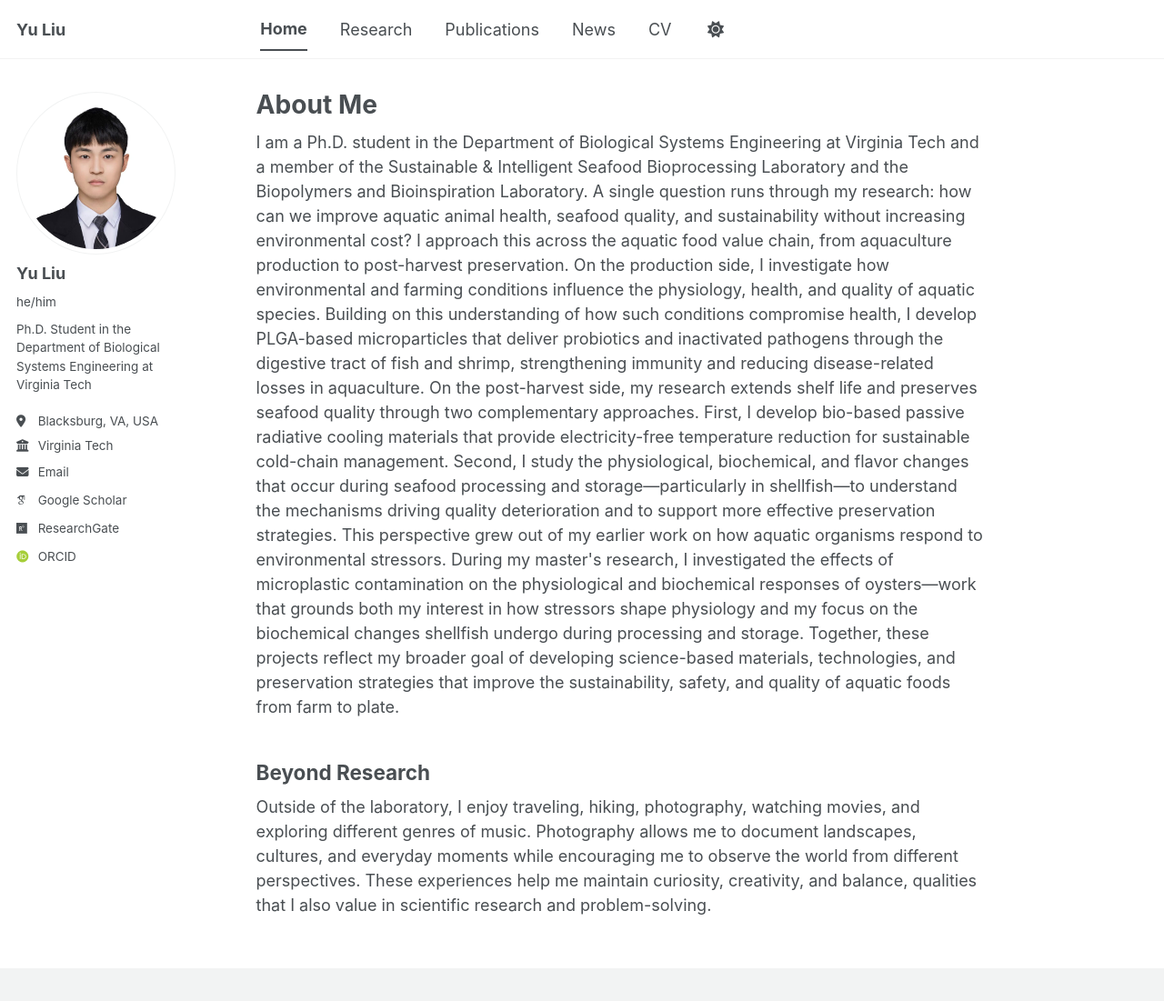
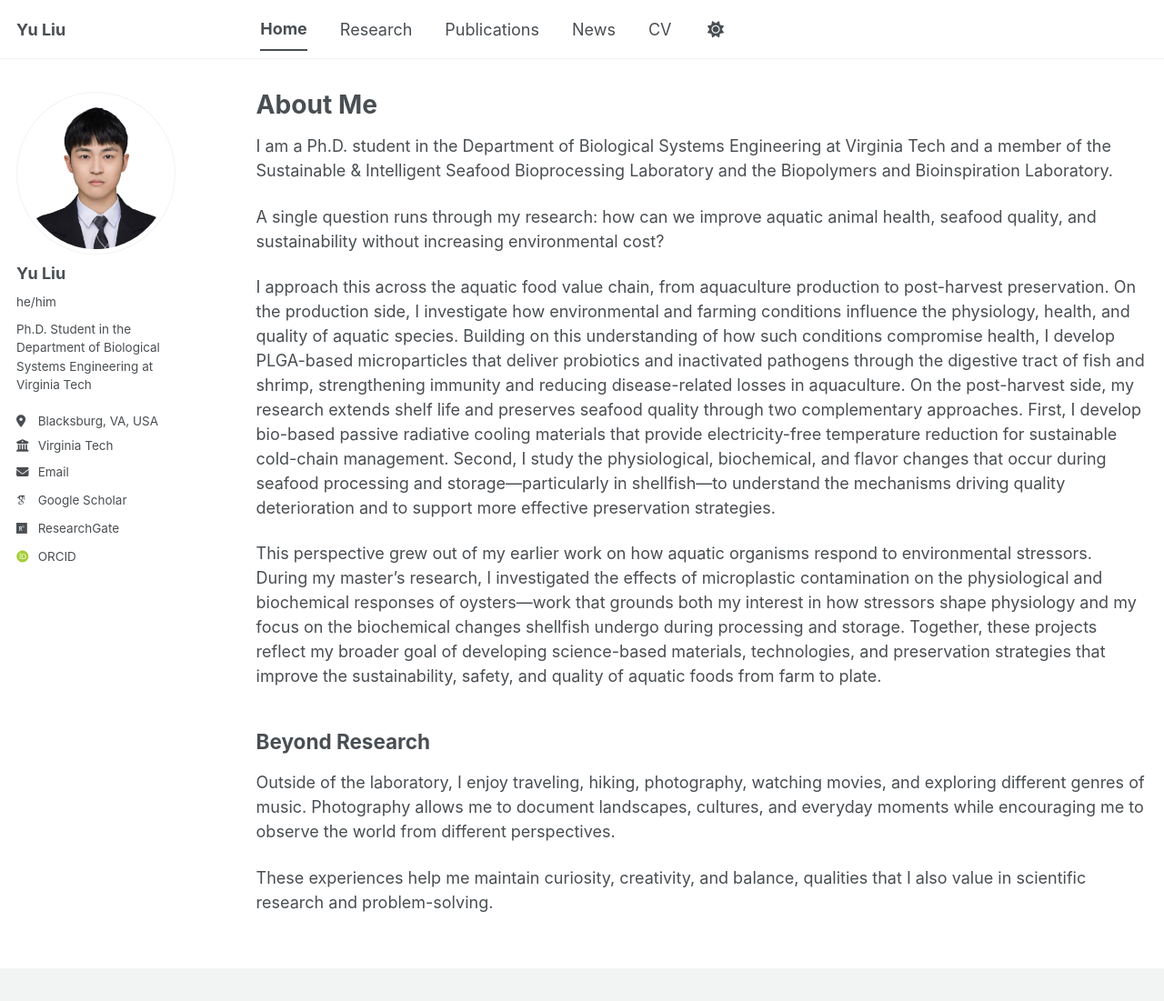
Before and after one commit to yuliu0322/yuliu0322.github.io, a Jekyll site: the page built from _pages/about.md, in a window 1280 px wide and 1101 px high. Shown: the whole window at 91% size. Built offline with Jekyll 4.4.1, drawn with Linux system fonts in a browser that asks for light colours; some web fonts are replaced; a script bundle is joined from its source files by our own code; library files that are not in the unit come from our copies.

Commit message:
Update about.md

```diff
--- a/_pages/about.md
+++ b/_pages/about.md
@@ -8,14 +8,6 @@ redirect_from:
   - /about.html
 ---
 
-<style>
-.home-content {
-    max-width: 800px;
-}
-</style>
-
-<div class="home-content">
-
 I am a Ph.D. student in the Department of Biological Systems Engineering at Virginia Tech and a member of the Sustainable & Intelligent Seafood Bioprocessing Laboratory and the Biopolymers and Bioinspiration Laboratory.
 
 A single question runs through my research: how can we improve aquatic animal health, seafood quality, and sustainability without increasing environmental cost?
@@ -24,10 +16,8 @@ I approach this across the aquatic food value chain, from aquaculture production
 
 This perspective grew out of my earlier work on how aquatic organisms respond to environmental stressors. During my master's research, I investigated the effects of microplastic contamination on the physiological and biochemical responses of oysters—work that grounds both my interest in how stressors shape physiology and my focus on the biochemical changes shellfish undergo during processing and storage. Together, these projects reflect my broader goal of developing science-based materials, technologies, and preservation strategies that improve the sustainability, safety, and quality of aquatic foods from farm to plate.
 
-<h2>Beyond Research</h2>
+## Beyond Research
 
 Outside of the laboratory, I enjoy traveling, hiking, photography, watching movies, and exploring different genres of music. Photography allows me to document landscapes, cultures, and everyday moments while encouraging me to observe the world from different perspectives.
 
 These experiences help me maintain curiosity, creativity, and balance, qualities that I also value in scientific research and problem-solving.
-
-</div>
```
